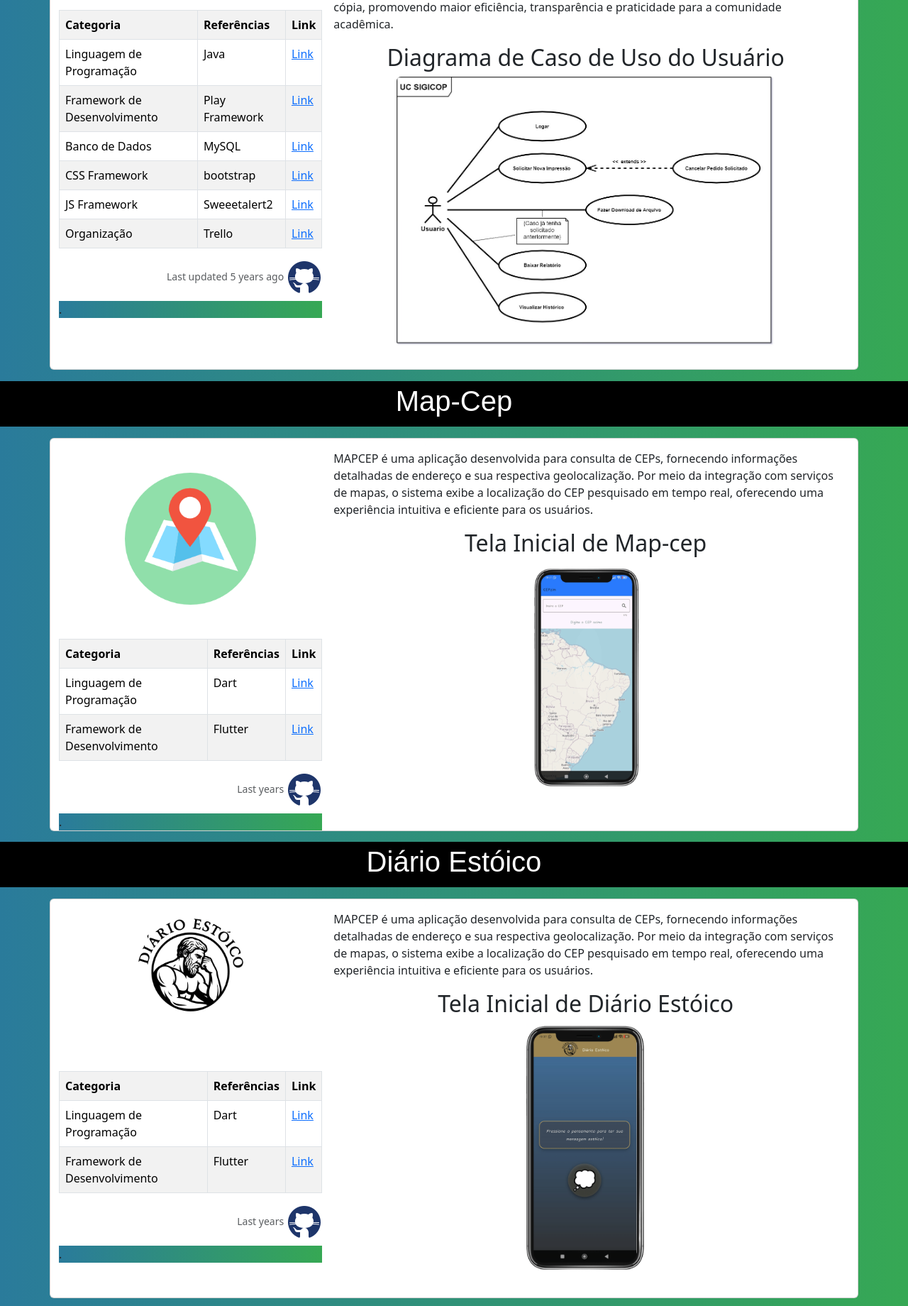
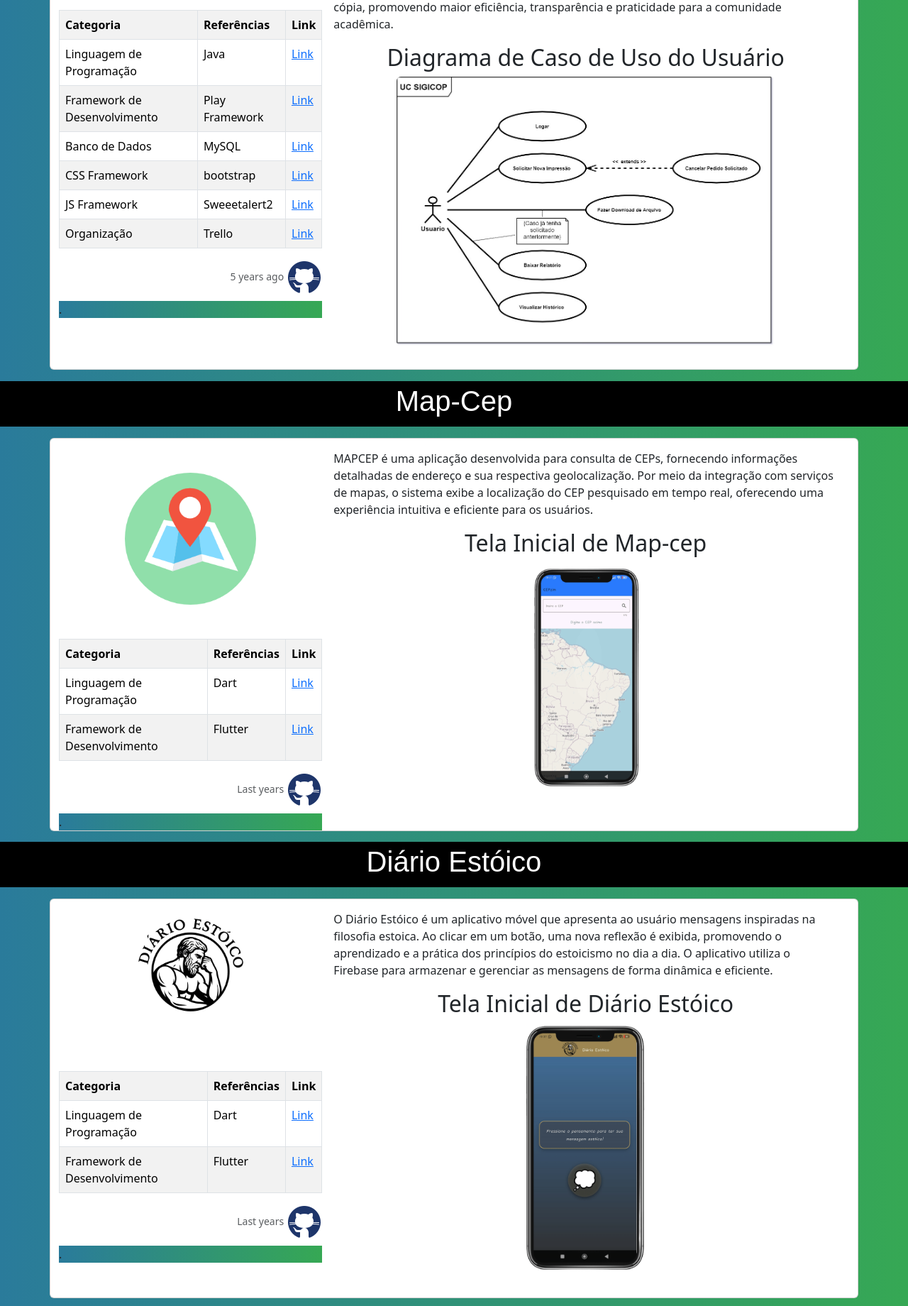
Before and after one commit to TIpsTech-exe/website-Tipstech, a Django app: page /projetos/ in a window 1280 px wide. Shown: the part 496-2336 px from the top of the page at 71% size. Run offline with Django 5.2, Linux system fonts and the light colour scheme.

Commit message:
ajuste na pagina projetos

```diff
--- a/tipstech/templates/base.html
+++ b/tipstech/templates/base.html
@@ -74,7 +74,7 @@
                 <g fill="#ffffff" fill-rule="nonzero" stroke="none" stroke-width="1" stroke-linecap="butt" stroke-linejoin="miter" stroke-miterlimit="10" stroke-dasharray="" stroke-dashoffset="0" font-family="none" font-weight="none" font-size="none" text-anchor="none" style="mix-blend-mode: normal"><g transform="scale(5.12,5.12)"><path d="M0,7.5v5h50v-5zM0,22.5v5h50v-5zM0,37.5v5h50v-5z"></path></g></g>
                 </svg>
           </button>
-          <h2 class="d-block d-lg-none text-center text-light">T!psTech</h2>
+          <h2 class="d-block d-lg-none text-center text-light"> <a class="link-light link-offset-2 link-underline-opacity-25 link-underline-opacity-100-hover nav-link" href="{% url 'home' %}">T!psTech</a></h2>
           <div class="collapse navbar-collapse  justify-content-center" id="navbarTogglerDemo01">
             <div class="container text-center">
                 <div class="row">
--- a/tipstech/templates/home.html
+++ b/tipstech/templates/home.html
@@ -99,7 +99,7 @@
         {% csrf_token %}
       </form>
     </div>
-    <div class="col-12 col-lg-8 border">
+    <div class="col-12 col-lg-8">
 
       <h4 class="mb-4">Comentários</h4>
 
--- a/tipstech/templates/projetos.html
+++ b/tipstech/templates/projetos.html
@@ -57,7 +57,7 @@
         <a href="https://github.com/mpsps/SIGICOP"
                          target="_blank"
                          class="text-white text-decoration-none">
-                         <span class="card-text"><small class="text-body-secondary">Last updated 5 years ago</small></span>
+                         <span class="card-text"><small class="text-body-secondary">5 years ago</small></span>
                          <img src="{% static 'img/github.png' %}"  class="img-fluid" alt="Logo">
                       </a>
         </div>
@@ -125,7 +125,7 @@
       <div class="col-md-8">
         <div class="card-body">
           <p class="card-text">
-           MAPCEP é uma aplicação desenvolvida para consulta de CEPs, fornecendo informações detalhadas de endereço e sua respectiva geolocalização.
+            MAPCEP é uma aplicação desenvolvida para consulta de CEPs, fornecendo informações detalhadas de endereço e sua respectiva geolocalização.
            Por meio da integração com serviços de mapas, o sistema exibe a localização do CEP pesquisado em tempo real, oferecendo uma experiência
            intuitiva e eficiente para os usuários.
           </p>
@@ -178,9 +178,9 @@
       <div class="col-md-8">
         <div class="card-body">
           <p class="card-text">
-           MAPCEP é uma aplicação desenvolvida para consulta de CEPs, fornecendo informações detalhadas de endereço e sua respectiva geolocalização.
-           Por meio da integração com serviços de mapas, o sistema exibe a localização do CEP pesquisado em tempo real, oferecendo uma experiência
-           intuitiva e eficiente para os usuários.
+            O Diário Estóico é um aplicativo móvel que apresenta ao usuário mensagens inspiradas na filosofia estoica.
+            Ao clicar em um botão, uma nova reflexão é exibida, promovendo o aprendizado e a prática dos princípios do estoicismo
+            no dia a dia. O aplicativo utiliza o Firebase para armazenar e gerenciar as mensagens de forma dinâmica e eficiente.
           </p>
             <p class="card-text">
             <h2 class="text-center">Tela Inicial de Diário Estóico</h2>
--- a/tipstech/views.py
+++ b/tipstech/views.py
@@ -5,6 +5,10 @@ from django.http import HttpResponse, JsonResponse
 from .models import Comentarios
 from .forms import adicionarComentario
 from django.utils.dateformat import format
+from django.http import JsonResponse
+from .models import Comentarios
+from django.utils import timezone
+from zoneinfo import ZoneInfo
 
 def home(request):
     return render(request, 'home.html')
@@ -65,8 +69,6 @@ def ok(request):
         if form.is_valid():
 
             nome = form.cleaned_data['nome']
-
-            # 🔥 conta comentários desse nome
             total = Comentarios.objects.filter(nome=nome).count()
 
             if total >= 3:
@@ -93,18 +95,20 @@ def listar_comentarios(request):
     comentarios = []
 
     for c in Comentarios.objects.all().order_by('-id'):
+        data_brasil = timezone.localtime(
+            c.data_da_postagem,
+            ZoneInfo("America/Fortaleza")
+        )
+
         comentarios.append({
             'id': c.id,
             'nome': c.nome,
             'comentado': c.comentado,
             'qtd_likes': c.qtd_likes,
-            'data_da_postagem': format(c.data_da_postagem, 'd/m/Y H:i')
+            'data_da_postagem': data_brasil.strftime('%d/%m/%Y %H:%M')
         })
 
     return JsonResponse(comentarios, safe=False)
-
-from django.http import JsonResponse
-from .models import Comentarios
 
 def curtir_comentario(request, id):
     comentario = Comentarios.objects.get(id=id)
```
Also changed, not shown: db.sqlite3.
